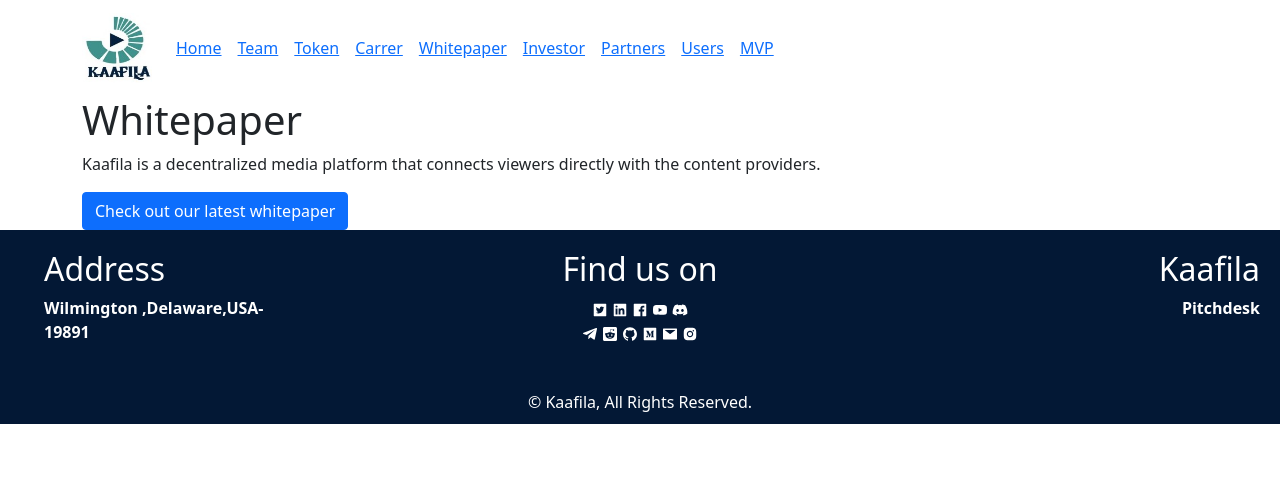
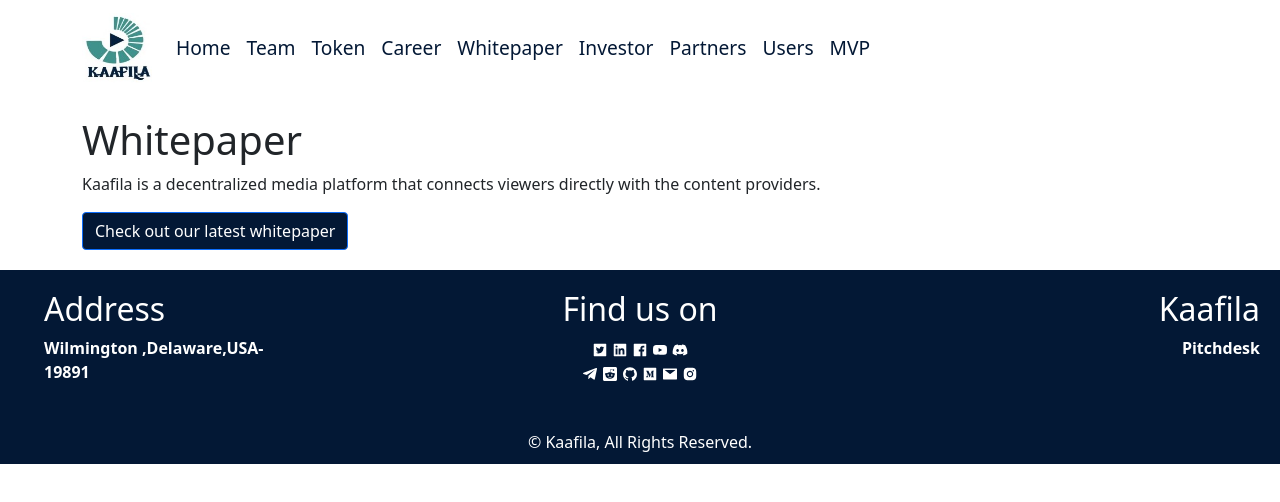
Before and after one commit to NotAdityaPawar/Kaafila2, a React (Create React App) app: page /#/whitepaper in a window 1280 px wide. Shown: the top 502 px of the page. Built offline with nearby package versions, Linux system fonts and the light colour scheme.

Commit message:
Fixed minor bugs

```diff
--- a/public/index.html
+++ b/public/index.html
@@ -9,7 +9,7 @@
       name="description"
       content="Web site created using create-react-app"
     />
-    <link rel="apple-touch-icon" href="%PUBLIC_URL%/logo192.png" />
+    <link rel="apple-touch-icon" href="%PUBLIC_URL%/kaafilalogo.png" />
     <!--
       manifest.json provides metadata used when your web app is installed on a
       user's mobile device or desktop. See https://developers.google.com/web/fundamentals/web-app-manifest/
@@ -24,7 +24,7 @@
       work correctly both with client-side routing and a non-root public URL.
       Learn how to configure a non-root public URL by running `npm run build`.
     -->
-    <title>React App</title>
+    <title>Kaafila</title>
   </head>
   <body>
     <noscript>You need to enable JavaScript to run this app.</noscript>
--- a/src/App.js
+++ b/src/App.js
@@ -1,4 +1,3 @@
-import logo from './logo.svg';
 import { HashRouter,Router, BrowserRouter,Switch,Route } from 'react-router-dom';
 import './App.css';
 import Footer from './components/footer';
@@ -26,12 +25,14 @@
           <Route exact path='/home'><Home/></Route>
           <Route path='/team'><Teams/></Route>
           <Route path='/token'><Token/></Route>
-          <Route path='/carrer'><Carrer/></Route>
+          <Route path='/career'><Carrer/></Route>
           <Route path='/whitepaper'><Whitepaper/></Route>
           <Route path='/investor'><Investors/></Route>
           <Route path='/partners'><Partners/></Route>
           <Route path='/users'><User/></Route>
           <Route path='/mvp'><MVP/></Route>
+          <Route path='/signin'><SignIn/></Route>
+          <Route path='/signup'><SignUp/></Route>
         </Switch>
       </HashRouter>
       <AddressBar/>
--- a/src/components/addressBar.jsx
+++ b/src/components/addressBar.jsx
@@ -7,7 +7,8 @@
         color:"white",
         backgroundColor:"#031835",
         padding:"20px",
-        fontWeight:"600"
+        fontWeight:"600",
+        marginTop:"20px"
     }
     return (
         <Container style={styless} fluid>
--- a/src/components/navbar.jsx
+++ b/src/components/navbar.jsx
@@ -3,10 +3,20 @@
 import { Navbar, Container ,Nav} from "react-bootstrap"
 import KaafilaLogo from "../images/kaafilalogo.png"
 export default function NavbarCustom() {
-    const navbarContents = ["Home", "Team", "Token", "Carrer", "Whitepaper", "Investor", "Partners", "Users", "MVP"];
+    const styless = {
+        link:{
+            "textDecoration":"none",
+            "color":"#031835",
+            fontSize:"larger"
+        },
+        navbar:{
+            "marginBottom":"20px"
+        }
+    }
+    const navbarContents = ["Home", "Team", "Token", "Career", "Whitepaper", "Investor", "Partners", "Users", "MVP"];
     return (
         <div>
-            <Navbar collapseOnSelect expand="lg"  >
+            <Navbar collapseOnSelect expand="lg" style={styless.navbar}>
                 <Container>
                     <Navbar.Brand>
                         <Link to = "/home">
@@ -23,7 +33,7 @@
                         <Nav className="me-auto">
                             {navbarContents.map((item,values)=>(
                                 <Nav.Link>
-                                    <Link to={item}>{item}</Link>
+                                    <Link to={item} style={styless.link}>{item}</Link>
                                 </Nav.Link>
                             ))}
                         </Nav>
--- a/src/index.js
+++ b/src/index.js
@@ -4,9 +4,6 @@
 import App from './App';
 import reportWebVitals from './reportWebVitals';
 import '../node_modules/bootstrap/dist/css/bootstrap.min.css';
-import {Router,Route} from 'react-router'
-import Home from './pages/home';
-import SignUp from './pages/sign_up';
 
 
 ReactDOM.render(
--- a/src/pages/home.jsx
+++ b/src/pages/home.jsx
@@ -55,13 +55,13 @@
             />
 
             <PageContentCard
-                title={data[1].title}
+                title={<div style={{color:'#40928c'}}>{data[1].title}</div>}
                 image={data[1].imageSRC}
                 content={data[1].content}
                 imgPos="right"
             />
 
-            <PageContentCard title={data[2].title}
+            <PageContentCard title={<div style={{color:'#40928c'}}>{data[2].title}</div>}
                 image={data[2].imageSRC} content={data[2].content} imgPos="left"
             />
 
--- a/src/pages/mvp.jsx
+++ b/src/pages/mvp.jsx
@@ -1,10 +1,16 @@
 import { Container,Button} from "react-bootstrap"
 
 export default function MVP(){
+    const styless = {
+        button:{
+            backgroundColor:"#031835",
+            color:"white"
+        }
+    }
     return(
-        <Container fluid>
+        <Container >
             <h1>Check out our MVP</h1>
-            <Button variant="primary" href="https://kaafila.org/app/">Click me!</Button>
+            <Button variant="primary" href="https://kaafila.org/app/" style={styless.button}>Click me!</Button>
         </Container>
     )
 }
--- a/src/pages/partners.jsx
+++ b/src/pages/partners.jsx
@@ -35,8 +35,13 @@
 
 
 function ContactForm(){
+    const styless = {
+        container:{
+            marginTop:"20px"
+        }
+    }
     return(
-        <div>
+        <div style={styless.container}>
             <Container>
             <Row>
                 <Col>
--- a/src/pages/token.jsx
+++ b/src/pages/token.jsx
@@ -2,18 +2,36 @@
 
 export default function Token(){
     const tokenContents = ["Token Name: Kaafila","Token Ticker: KFL","Total Supply: 100 Billion","Token Price: $0.0001","Role Utility Token","Organisation Structure: Decentralized","Consensus Mechanism: Not Mineable","Algorithm: Pure PoS (Algorand Blockchain)"];
+    const styless = {
+        button :{
+            width:"50%",
+            backgroundColor:"#031835",
+            textAlign:"center",
+            "&:hover": {
+                backgroundColor: "#efefef",
+                color:"#21211"
+            }
+        },
+        buttonContainer:{
+            padding:"5px"
+        },
+        header:{
+            textAlign:"center"
+        }
+    }
     return(
         <Container>
             <Row>
                 <Col>
-                    <h2>Token Information</h2>
+                    <h2 style={styless.header}>Token Information</h2>
                 </Col>
             </Row>
             <Row>
-                {tokenContents.map((item,value)=>(
-                    <Col sm={12} lg={4}><Button>{item}</Button></Col>
-                ))}
-                <br/>
+                <Col style={styless.header}>
+                    {tokenContents.map((items,index)=>
+                        <div style={styless.buttonContainer}><Button style={styless.button} sm={12}>{items}</Button></div>
+                    )}
+                </Col>
             </Row>
         </Container>
     )
--- a/src/pages/whitepaper.jsx
+++ b/src/pages/whitepaper.jsx
@@ -1,11 +1,17 @@
 import { Container,Button } from "react-bootstrap"
 import Pdf from "../images/whitepaper.pdf"
 export default function Whitepaper(){
+    const styless = {
+        button:{
+            backgroundColor:"#031835",
+            color:"white"
+        }
+    }
     return(
         <Container >
             <h1>Whitepaper</h1>
             <p>Kaafila is a decentralized media platform that connects viewers directly with the content providers.</p>
-            <Button variant="primary" href={Pdf}>Check out our latest whitepaper</Button>
+            <Button variant="primary" href={Pdf} style={styless.button}>Check out our latest whitepaper</Button>
         </Container>
     )
 }
```
Also changed, not shown: public/kaafilalogo.png (added).
